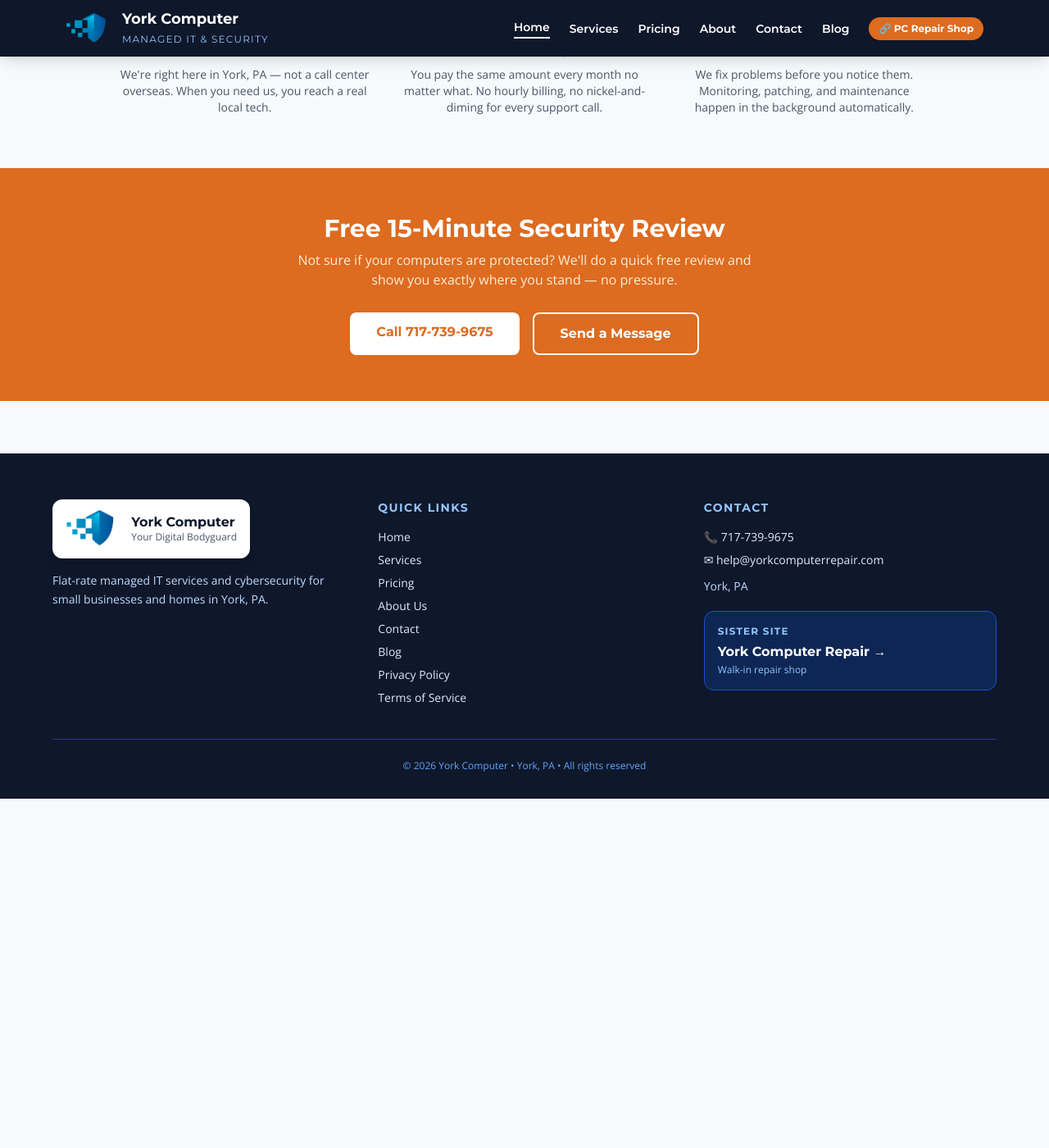
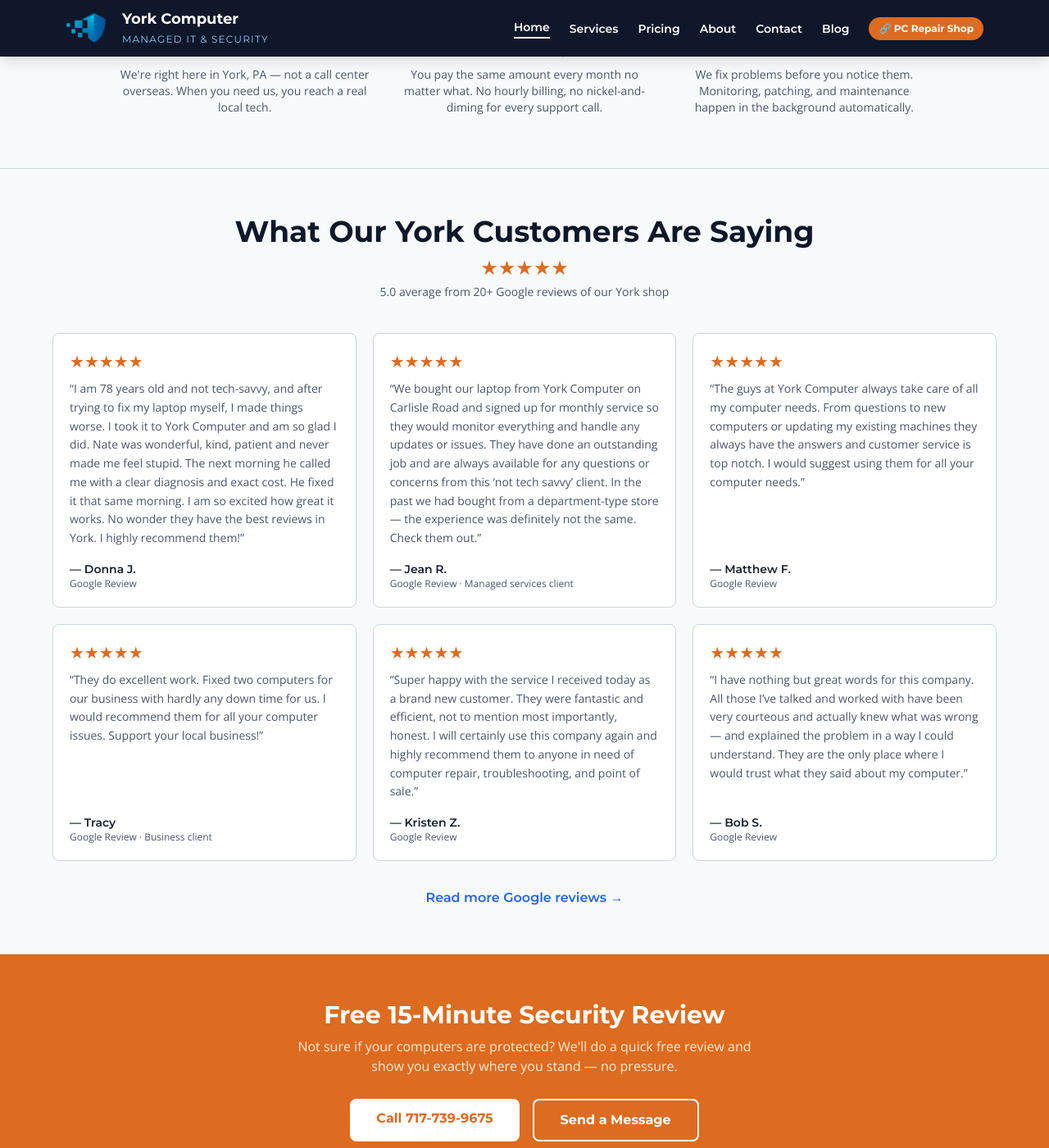
Before and after one commit to oak8513/yorkcomputer-net, a Jekyll site: the page built from index.html, in a window 1280 px wide and 1400 px high, scrolled down 2121 px. Shown: the whole window at 82% size. Built offline with Jekyll 4.4.1, drawn with Linux system fonts in a browser that asks for light colours; nearby versions of some CDN libraries; a script that is not in the unit is left out; before the commit the page ends 3095 px from its top, so only the background shows below that.

Commit message:
Add Google reviews testimonials block (visual only, no schema)
Mirror of YCR's testimonials block adapted for YC's managed-services brand.
Schema markup intentionally excluded — gold-star rich-result eligibility lives
on yorkcomputerrepair.com to avoid duplicate LocalBusiness AggregateRating
across two domains representing the same physical business.

```diff
--- /dev/null
+++ b/_includes/testimonials.html
@@ -0,0 +1,60 @@
+<!-- Customer testimonials block (visual only — schema lives on yorkcomputerrepair.com to avoid duplicate LocalBusiness AggregateRating across domains) -->
+<section class="bg-yc-white py-14 px-4 border-t border-b border-yc-gray">
+  <div class="max-w-6xl mx-auto">
+    <div class="text-center mb-10">
+      <h2 class="font-heading font-bold text-3xl md:text-4xl text-yc-navy mb-2">What Our York Customers Are Saying</h2>
+      <div class="text-yc-orange text-2xl mb-1" aria-hidden="true">&#9733;&#9733;&#9733;&#9733;&#9733;</div>
+      <p class="text-yc-steel text-sm">5.0 average from 20+ Google reviews of our York shop</p>
+    </div>
+
+    <div class="grid md:grid-cols-2 lg:grid-cols-3 gap-5">
+
+      <article class="bg-white border border-yc-gray rounded-lg p-5 flex flex-col">
+        <div class="text-yc-orange text-xl mb-2" aria-hidden="true">&#9733;&#9733;&#9733;&#9733;&#9733;</div>
+        <p class="text-yc-steel text-sm leading-relaxed mb-4 flex-grow">&ldquo;I am 78 years old and not tech-savvy, and after trying to fix my laptop myself, I made things worse. I took it to York Computer and am so glad I did. Nate was wonderful, kind, patient and never made me feel stupid. The next morning he called me with a clear diagnosis and exact cost. He fixed it that same morning. I am so excited how great it works. No wonder they have the best reviews in York. I highly recommend them!&rdquo;</p>
+        <p class="text-yc-black font-heading font-semibold text-sm">&mdash; Donna J.</p>
+        <p class="text-yc-steel text-xs">Google Review</p>
+      </article>
+
+      <article class="bg-white border border-yc-gray rounded-lg p-5 flex flex-col">
+        <div class="text-yc-orange text-xl mb-2" aria-hidden="true">&#9733;&#9733;&#9733;&#9733;&#9733;</div>
+        <p class="text-yc-steel text-sm leading-relaxed mb-4 flex-grow">&ldquo;We bought our laptop from York Computer on Carlisle Road and signed up for monthly service so they would monitor everything and handle any updates or issues. They have done an outstanding job and are always available for any questions or concerns from this &lsquo;not tech savvy&rsquo; client. In the past we had bought from a department-type store &mdash; the experience was definitely not the same. Check them out.&rdquo;</p>
+        <p class="text-yc-black font-heading font-semibold text-sm">&mdash; Jean R.</p>
+        <p class="text-yc-steel text-xs">Google Review &middot; Managed services client</p>
+      </article>
+
+      <article class="bg-white border border-yc-gray rounded-lg p-5 flex flex-col">
+        <div class="text-yc-orange text-xl mb-2" aria-hidden="true">&#9733;&#9733;&#9733;&#9733;&#9733;</div>
+        <p class="text-yc-steel text-sm leading-relaxed mb-4 flex-grow">&ldquo;The guys at York Computer always take care of all my computer needs. From questions to new computers or updating my existing machines they always have the answers and customer service is top notch. I would suggest using them for all your computer needs.&rdquo;</p>
+        <p class="text-yc-black font-heading font-semibold text-sm">&mdash; Matthew F.</p>
+        <p class="text-yc-steel text-xs">Google Review</p>
+      </article>
+
+      <article class="bg-white border border-yc-gray rounded-lg p-5 flex flex-col">
+        <div class="text-yc-orange text-xl mb-2" aria-hidden="true">&#9733;&#9733;&#9733;&#9733;&#9733;</div>
+        <p class="text-yc-steel text-sm leading-relaxed mb-4 flex-grow">&ldquo;They do excellent work. Fixed two computers for our business with hardly any down time for us. I would recommend them for all your computer issues. Support your local business!&rdquo;</p>
+        <p class="text-yc-black font-heading font-semibold text-sm">&mdash; Tracy</p>
+        <p class="text-yc-steel text-xs">Google Review &middot; Business client</p>
+      </article>
+
+      <article class="bg-white border border-yc-gray rounded-lg p-5 flex flex-col">
+        <div class="text-yc-orange text-xl mb-2" aria-hidden="true">&#9733;&#9733;&#9733;&#9733;&#9733;</div>
+        <p class="text-yc-steel text-sm leading-relaxed mb-4 flex-grow">&ldquo;Super happy with the service I received today as a brand new customer. They were fantastic and efficient, not to mention most importantly, honest. I will certainly use this company again and highly recommend them to anyone in need of computer repair, troubleshooting, and point of sale.&rdquo;</p>
+        <p class="text-yc-black font-heading font-semibold text-sm">&mdash; Kristen Z.</p>
+        <p class="text-yc-steel text-xs">Google Review</p>
+      </article>
+
+      <article class="bg-white border border-yc-gray rounded-lg p-5 flex flex-col">
+        <div class="text-yc-orange text-xl mb-2" aria-hidden="true">&#9733;&#9733;&#9733;&#9733;&#9733;</div>
+        <p class="text-yc-steel text-sm leading-relaxed mb-4 flex-grow">&ldquo;I have nothing but great words for this company. All those I&rsquo;ve talked and worked with have been very courteous and actually knew what was wrong &mdash; and explained the problem in a way I could understand. They are the only place where I would trust what they said about my computer.&rdquo;</p>
+        <p class="text-yc-black font-heading font-semibold text-sm">&mdash; Bob S.</p>
+        <p class="text-yc-steel text-xs">Google Review</p>
+      </article>
+
+    </div>
+
+    <div class="text-center mt-8">
+      <a href="https://www.google.com/maps/search/?api=1&amp;query=York%20Computer&amp;query_place_id=ChIJnwVezZOMyIkRebAU4zwyPbo" target="_blank" rel="noopener" class="text-yc-bright hover:underline font-heading font-semibold">Read more Google reviews &rarr;</a>
+    </div>
+  </div>
+</section>
--- a/about.html
+++ b/about.html
@@ -71,6 +71,8 @@ og_description: "Local managed IT support rooted in York, PA. Learn about our te
 
 </section>
 
+{% include testimonials.html %}
+
 <!-- CTA -->
 <section class="bg-yc-orange py-12 px-4 text-white text-center">
   <h2 class="font-heading font-bold text-2xl mb-2">Let's Talk About Your Technology</h2>
--- a/index.html
+++ b/index.html
@@ -181,6 +181,8 @@ og_description: "Flat-rate managed IT services, cybersecurity, and 24/7 monitori
   </div>
 </section>
 
+{% include testimonials.html %}
+
 <!-- FREE REVIEW CTA -->
 <section class="bg-yc-orange py-14 px-4 text-white text-center">
   <h2 class="font-heading font-bold text-3xl mb-2">Free 15-Minute Security Review</h2>
--- a/pricing.html
+++ b/pricing.html
@@ -178,6 +178,8 @@ og_description: "Residential from $49.99/mo. Business plans from $129.99/mo. Fla
 
 </section>
 
+{% include testimonials.html %}
+
 <!-- CTA -->
 <section class="bg-yc-orange py-12 px-4 text-white text-center">
   <h2 class="font-heading font-bold text-2xl mb-2">Ready to Stop Worrying About Your IT?</h2>
--- a/services.html
+++ b/services.html
@@ -186,6 +186,8 @@ og_description: "Everything we do to keep your computers safe, fast, and running
   </div>
 </section>
 
+{% include testimonials.html %}
+
 <!-- CTA -->
 <section class="bg-yc-orange py-12 px-4 text-white text-center">
   <h2 class="font-heading font-bold text-2xl mb-2">Not Sure Which Plan Is Right for You?</h2>
```
